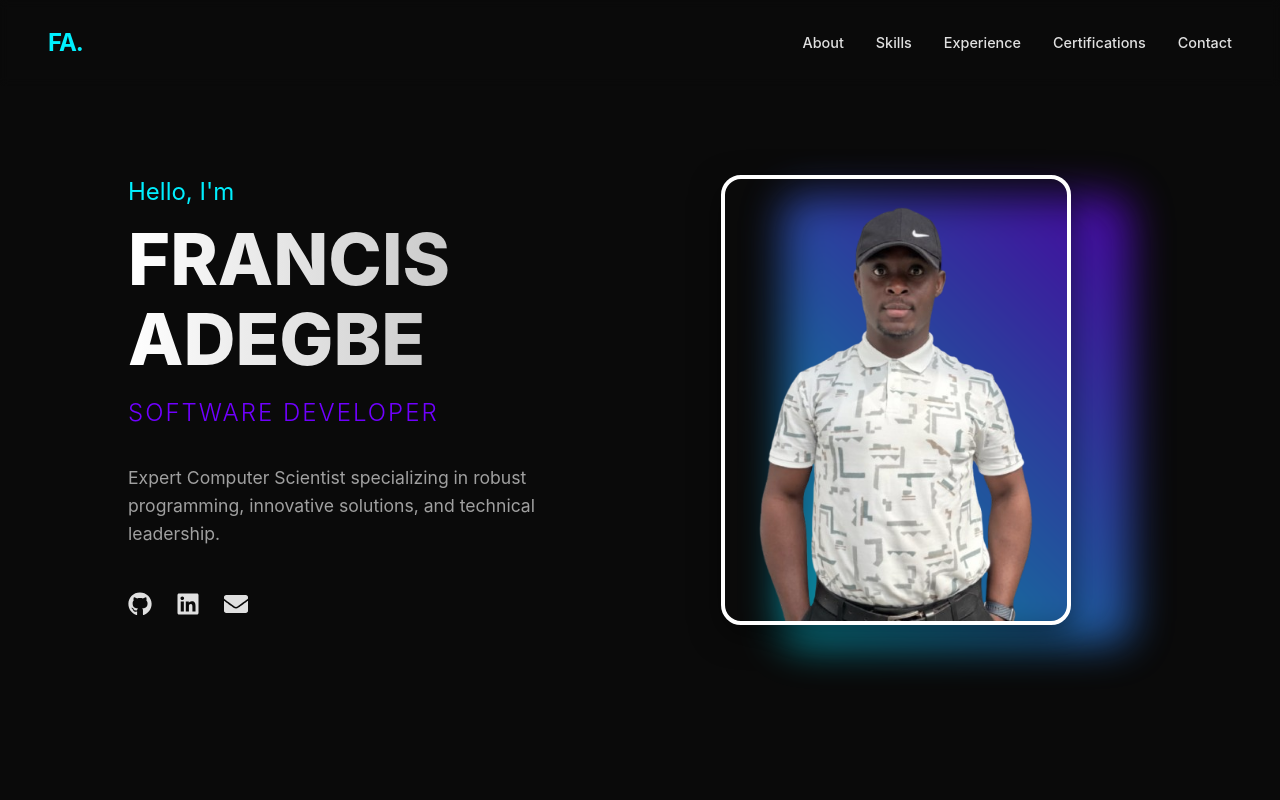
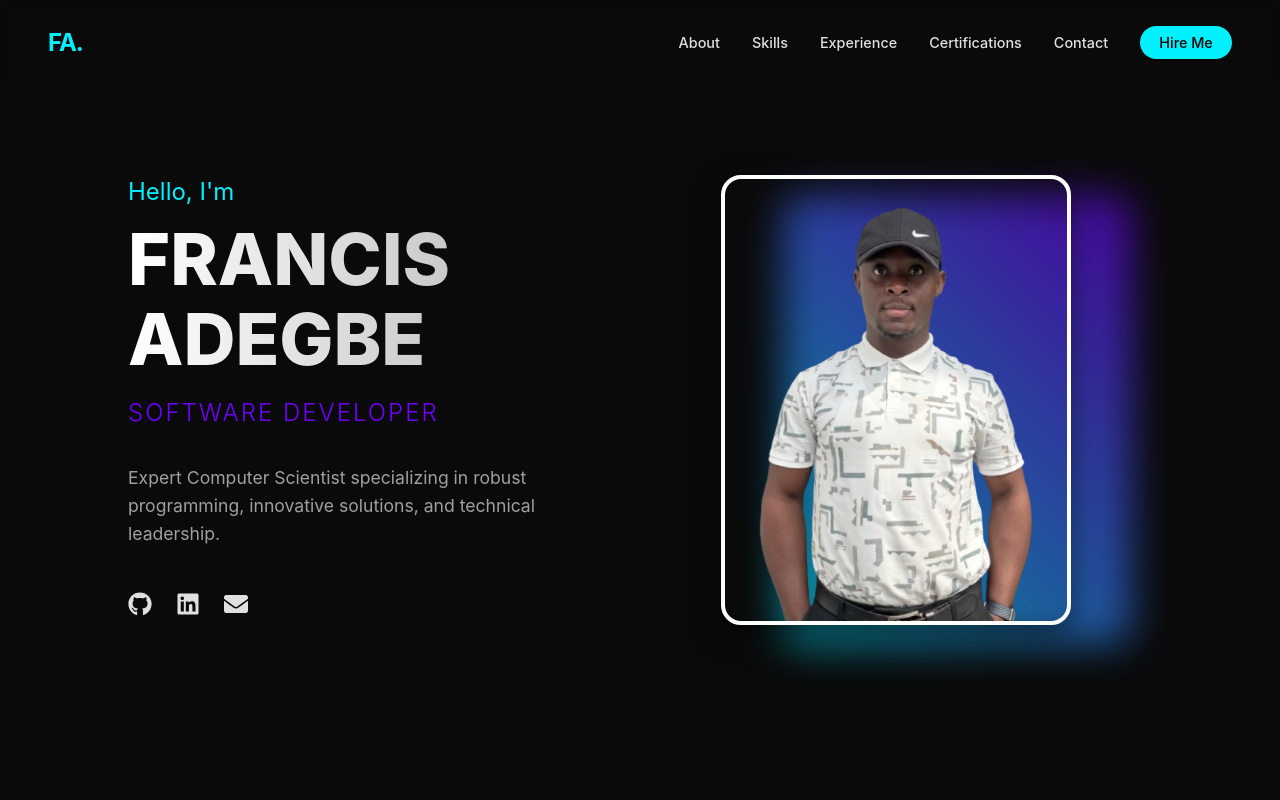
Before and after one commit to ex-commando/portfolio, a React (Vite) app: page / in a window 1280 px wide. Shown: the top 800 px of the page. Built offline with nearby package versions, Linux system fonts and the light colour scheme.

Commit message:
Feature: Add Hire Me button with deep linking to Quote tab

```diff
--- a/src/components/Navbar.css
+++ b/src/components/Navbar.css
@@ -59,6 +59,24 @@
     width: 100%;
 }
 
+.navbar-links .hire-me-btn {
+    background: var(--color-accent);
+    color: #000 !important;
+    padding: 0.5rem 1.2rem;
+    border-radius: 20px;
+    transition: all 0.3s ease;
+}
+
+.navbar-links .hire-me-btn:hover {
+    transform: translateY(-2px);
+    box-shadow: 0 4px 15px rgba(0, 240, 255, 0.4);
+}
+
+.navbar-links .hire-me-btn::after {
+    display: none;
+    /* No underline for button */
+}
+
 .hamburger {
     display: none;
     font-size: 1.5rem;
--- a/src/components/Navbar.jsx
+++ b/src/components/Navbar.jsx
@@ -37,6 +37,7 @@ const Navbar = () => {
                 <li><a href="#experience" onClick={closeMenu}>Experience</a></li>
                 <li><a href="#certifications" onClick={closeMenu}>Certifications</a></li>
                 <li><a href="#contact" onClick={closeMenu}>Contact</a></li>
+                <li><a href="#quote" className="hire-me-btn" onClick={closeMenu}>Hire Me</a></li>
             </ul>
         </motion.nav>
     );
--- a/src/sections/Contact.jsx
+++ b/src/sections/Contact.jsx
@@ -1,4 +1,4 @@
-import { useState } from 'react';
+import { useState, useEffect } from 'react';
 import SectionWrapper from '../components/SectionWrapper';
 import { motion, AnimatePresence } from 'framer-motion';
 import { FaEnvelope, FaPhone, FaMapMarkerAlt } from 'react-icons/fa';
@@ -6,6 +6,27 @@ import './Contact.css';
 
 const Contact = () => {
     const [activeTab, setActiveTab] = useState('message');
+
+    // Check for hash to switch tabs
+    useEffect(() => {
+        const handleHashChange = () => {
+            if (window.location.hash === '#quote') {
+                setActiveTab('quote');
+                // Scroll to contact section if needed
+                const contactSection = document.getElementById('contact');
+                if (contactSection) {
+                    contactSection.scrollIntoView({ behavior: 'smooth' });
+                }
+            }
+        };
+
+        // Check on mount
+        handleHashChange();
+
+        // Listen for hash changes
+        window.addEventListener('hashchange', handleHashChange);
+        return () => window.removeEventListener('hashchange', handleHashChange);
+    }, []);
 
     return (
         <SectionWrapper id="contact">
```
